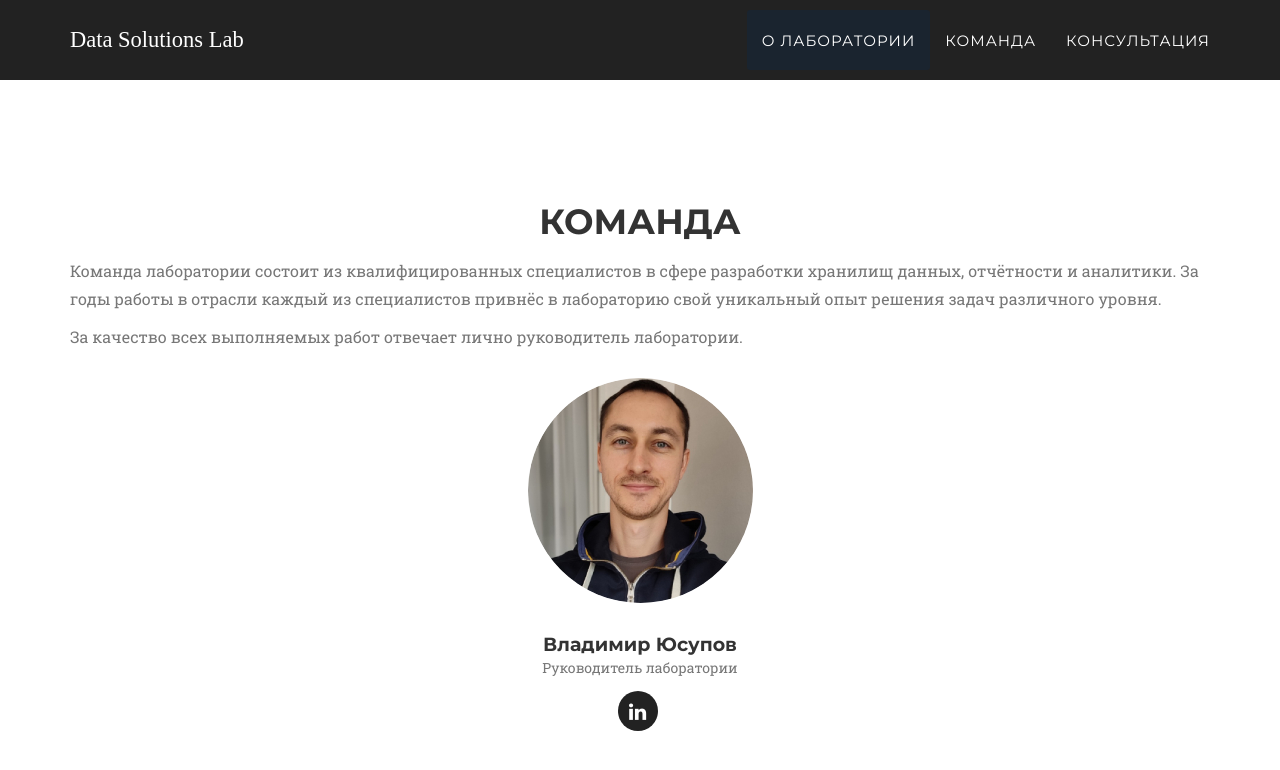
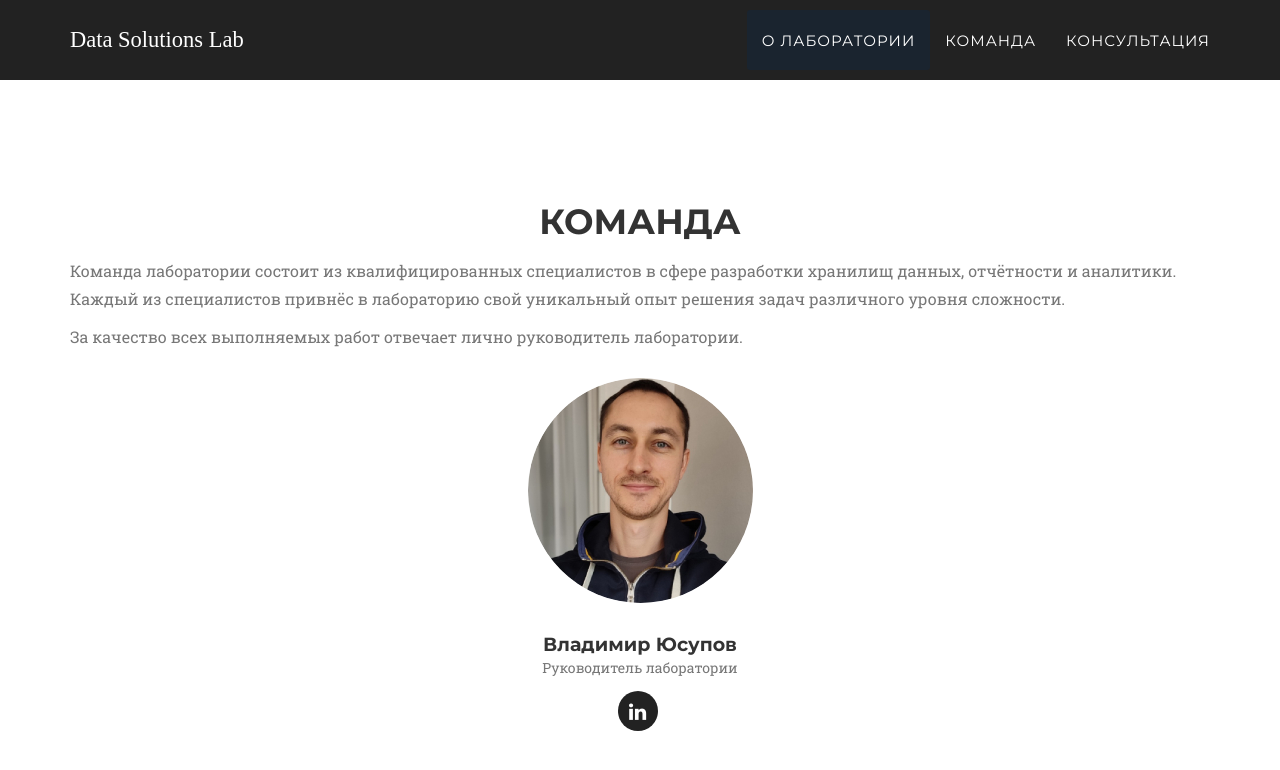
Before and after one commit to techwritex/datasolutionslab, a Jekyll site: the page built from index.html, in a window 1280 px wide and 900 px high, scrolled down 1319 px. Shown: the top 770 px of the window. Built offline with Jekyll 4.4.1, drawn with Linux system fonts in a browser that asks for light colours; some web fonts are replaced.

Commit message:
v 0.1.90

```diff
--- a/_includes/team.html
+++ b/_includes/team.html
@@ -10,7 +10,7 @@
             </div>
             <div class="row">
                 <div class="col-lg-12">
-                    <p class="large text-muted">Команда лаборатории состоит из квалифицированных специалистов в сфере разработки хранилищ данных, отчётности и аналитики. За годы работы в отрасли каждый из специалистов привнёс в лабораторию свой уникальный опыт решения задач различного уровня. </p>
+                    <p class="large text-muted">Команда лаборатории состоит из квалифицированных специалистов в сфере разработки хранилищ данных, отчётности и аналитики. Каждый из специалистов привнёс в лабораторию свой уникальный опыт решения задач различного уровня сложности. </p>
                     <!-- <p class="large text-muted">Независимо от того, насколько велика или мала проблема, подходящее решение всегда есть. </p>-->
                     <!-- <p class="large text-muted">Ваши проблемы и задачи тоже имеют решение! Обратитесь к нам и сами в этом убедитесь.</p>-->
                     <p class="large text-muted" style="margin-bottom: 20px;">За качество всех выполняемых работ отвечает лично руководитель лаборатории.</p>
```
